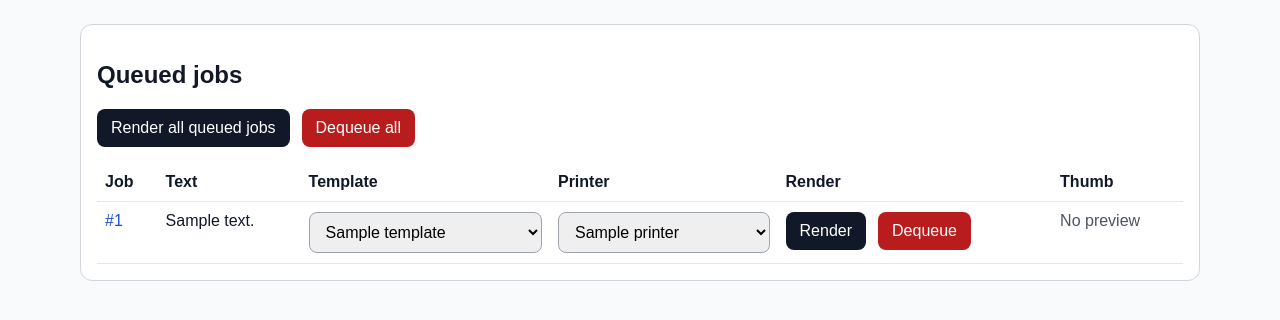
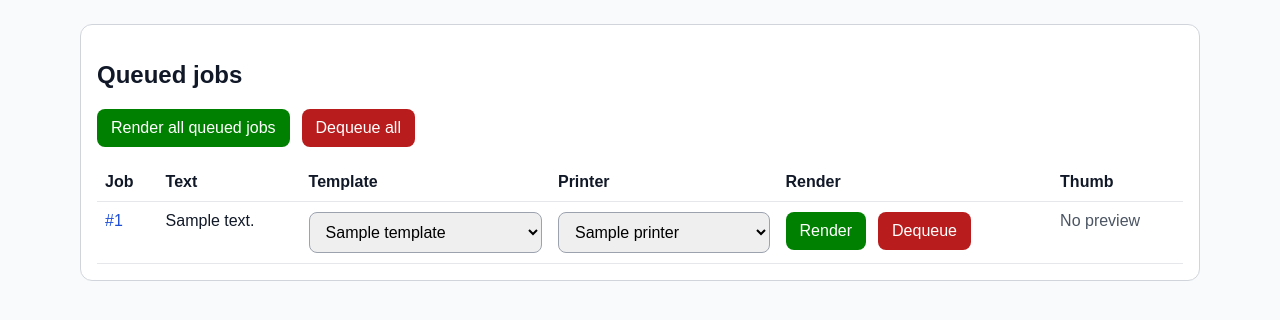
Before and after one commit to Mizuho32/NIIMPRINTServer, a Python web app: template src/label_print_server/templates/jobs.html in a window 1280 px wide. Shown: the part 128-448 px from the top of the page. Run offline with Jinja, Linux system fonts and the light colour scheme; the template is opened without the code that fills it: most values are stand-ins (such as "Sample title", 1, 10 or a date in 2020).

Commit message:
render buttons to green

```diff
--- a/src/label_print_server/templates/base.html
+++ b/src/label_print_server/templates/base.html
@@ -63,6 +63,9 @@
         background: #4b5563;
       }
 
+      button.render {
+        background: green;
+      }
       button.warning {
         background: #b91c1c;
       }
--- a/src/label_print_server/templates/jobs.html
+++ b/src/label_print_server/templates/jobs.html
@@ -24,7 +24,7 @@
     <h2>Queued jobs</h2>
     <div class="actions" style="margin-bottom: 16px;">
       <form method="post" action="/jobs/render-all">
-        <button type="submit">Render all queued jobs</button>
+        <button type="submit" class='render'>Render all queued jobs</button>
       </form>
       <form method="post" action="/jobs/dequeue-all">
         <button type="submit" class="warning">Dequeue all</button>
@@ -67,7 +67,7 @@
             </td>
             <td>
               <div class="actions">
-                <button type="submit" form="job-render-{{ job.id }}">Render</button>
+                <button type="submit" form="job-render-{{ job.id }}" class='render'>Render</button>
                 <button
                   type="submit"
                   form="job-render-{{ job.id }}"
```
